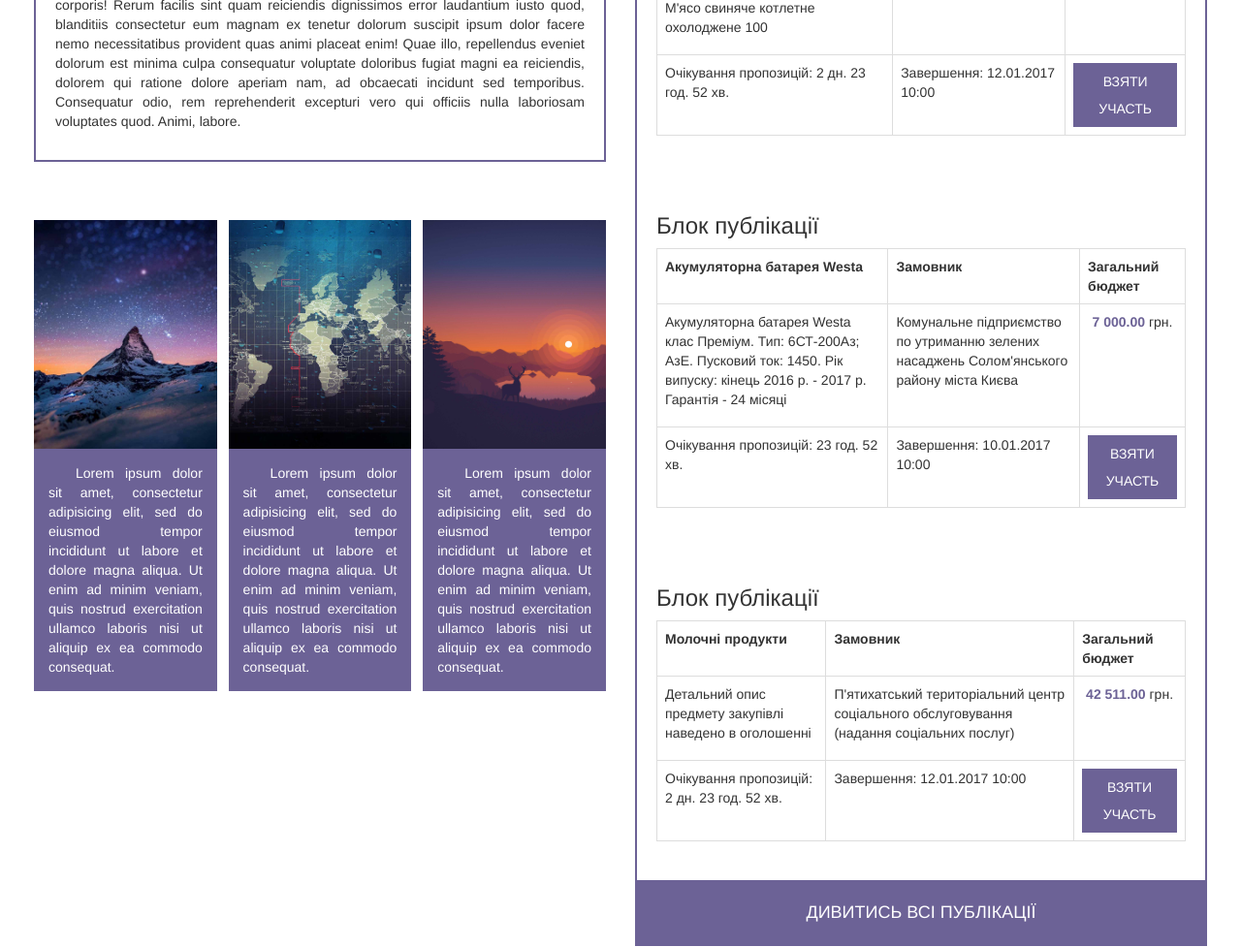
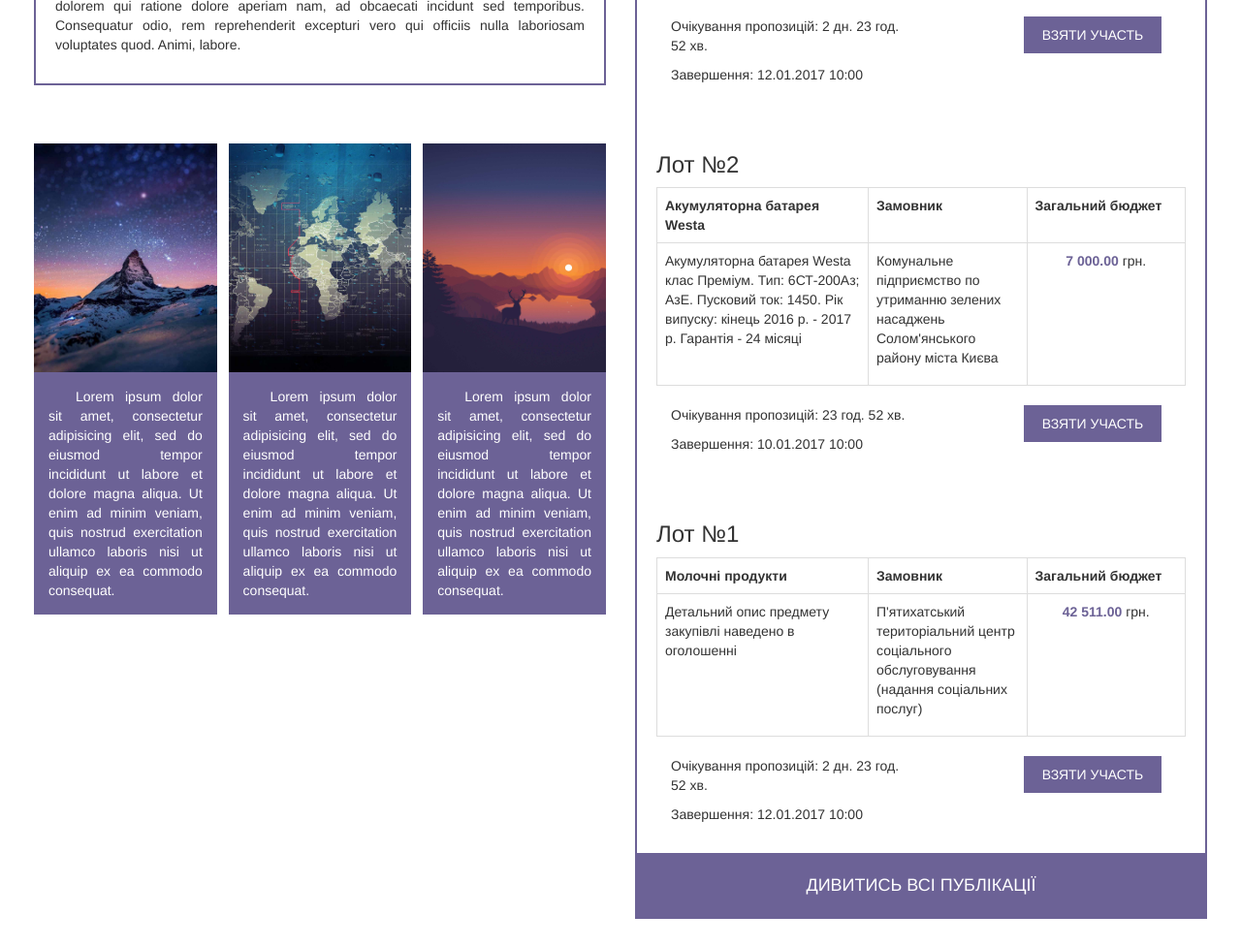
Before and after one commit to s-inshiy/umstrade, a website: page web/index.html in a window 1280 px wide. Shown: the part 706-1683 px from the top of the page at 97% size. Drawn offline with nearby package versions, Linux system fonts and the light colour scheme.

Commit message:
something

```diff
--- a/web/assets/scss/custom.scss
+++ b/web/assets/scss/custom.scss
@@ -11,7 +11,7 @@ $body-bg: url('../images/topback.png'); // Extra materials
     padding: 0;
     box-sizing: border-box;
     outline: none;
-    transition: all .3s ease 0s;
+    transition: all 0.3s ease 0s;
 
     ::selection {
         color: #fff;
@@ -79,7 +79,6 @@ h1 {
                 margin-left: -21px;
             }
 
-
             a {
                 background-color: $purple;
                 padding: 20px 25px;
@@ -90,10 +89,12 @@ h1 {
                     background-color: $purple-light;
                 }
             }
+
             .glyphicon {
                 transform: scale(1.6);
                 z-index: 0;
             }
+
             .notification {
                 position: absolute;
                 background-color: $orange;
@@ -150,7 +151,6 @@ h1 {
     position: absolute;
     background: $body-bg;
     background-repeat: repeat-x;
-    background-position: 0 -25%;
     left: 0;
     right: 0;
     top: 0;
@@ -217,6 +217,20 @@ h1 {
     img {
         width: 30%;
     }
+
+    table {
+        tr {
+            th {
+                &:nth-child(1) {
+                    width: 40%;
+                }
+
+                &:nth-child(2) {
+                    width: 30%;
+                }
+            }
+        }
+    }
 }
 
 .flex {
@@ -240,6 +254,7 @@ h1 {
     padding: 5px 10px;
     margin-right: 10px;
     line-height: 2;
+    text-align: center;
 
     &:hover {
         background-color: $purple-light;
--- a/web/index.html
+++ b/web/index.html
@@ -13,10 +13,10 @@
     <!-- The title of your site -->
     <title>UMSTrade Site</title>
     <!-- Bootstrap 3.3.7 is ON -->
-    <link rel="stylesheet" href="node_modules/bootstrap/dist/css/bootstrap.min.css">
-    <link rel="stylesheet" href="node_modules/bootstrap/dist/css/bootstrap-theme.min.css">
+    <link rel="stylesheet" href="/node_modules/bootstrap/dist/css/bootstrap.min.css">
+    <link rel="stylesheet" href="/node_modules/bootstrap/dist/css/bootstrap-theme.min.css">
     <!-- Your own styles compiled into style.min.css -->
-    <link rel="stylesheet" href="dist/css/style.min.css">
+    <link rel="stylesheet" href="/dist/css/style.min.css">
     <!-- HTML5 shim and Respond.js for IE8 support of HTML5 elements and media queries -->
     <!--[if lt IE 9]>
     <script src="https://oss.maxcdn.com/html5shiv/3.7.2/html5shiv.min.js"></script>
@@ -29,10 +29,10 @@
     <header class="menu container">
         <ul class="row">
             <li><a href="/"><span class="glyphicon glyphicon-home hidden-md hidden-lg" aria-hidden="true"></span><span class="hidden-sm hidden-xs">На головну</span></a></li>
-            <li><a href="#"><span class="glyphicon glyphicon-exclamation-sign hidden-md hidden-lg" aria-hidden="true"></span><span class="hidden-sm hidden-xs">Користувачу</span></a></li>
+            <li><a href="/#"><span class="glyphicon glyphicon-exclamation-sign hidden-md hidden-lg" aria-hidden="true"></span><span class="hidden-sm hidden-xs">Користувачу</span></a></li>
             <li><img src="dist/images/ums-logo2.jpg" class="logo img-responsive hidden-sm hidden-xs"></li>
-            <li><a href="#"><span class="glyphicon glyphicon-usd hidden-md hidden-lg" aria-hidden="true"></span><span class="hidden-sm hidden-xs">Публікації</span></a></li>
-            <li><a href="page2.html"><span class="glyphicon glyphicon-log-in hidden-md hidden-lg" aria-hidden="true"></span><span class="hidden-sm hidden-xs">Вхiд</span></a></li>
+            <li><a href="/#"><span class="glyphicon glyphicon-usd hidden-md hidden-lg" aria-hidden="true"></span><span class="hidden-sm hidden-xs">Публікації</span></a></li>
+            <li><a href="/page2.html"><span class="glyphicon glyphicon-log-in hidden-md hidden-lg" aria-hidden="true"></span><span class="hidden-sm hidden-xs">Вхiд</span></a></li>
             <li class="contacts">
                 <a href="tel:+380442282914">
                     <span class="glyphicon glyphicon-earphone" aria-hidden="true"></span><span class="hidden-xs">(044) 228-29-14</span>
@@ -40,7 +40,6 @@
             </li>
         </ul>
     </header>
-    <h1>Testing</h1>
     <section class="container-fluid">
         <div class="row">
             <div class="col-md-6 text-center">
@@ -77,7 +76,7 @@
                 <section class="content bordered">
                     <h1 class="purple-back">Останнi публикації</h1>
                     <div class="news">
-                        <h3 class="text-justify">Блок публікації</h3>
+                        <h3 class="text-justify">Лот №3</h3>
                         <div class="text-left">
                             <table class="table table-bordered">
                                 <tr>
@@ -100,22 +99,20 @@
                                         <p><span class="purple"><strong>460 000.00</strong></span> грн.</p>
                                     </td>
                                 </tr>
-                                <tr>
-                                    <td>
-                                        <p>Очікування пропозицій: <span>2 дн. 23 год. 52 хв.</span></p>
-                                    </td>
-                                    <td>
-                                        <p>Завершення: <span>12.01.2017 10:00</span></p>
-                                    </td>
-                                    <td class="text-center">
-                                        <a class="button full-width caps" href="#">Взяти участь</a>
-                                    </td>
-                                </tr>
                             </table>
+                            <div class="row">
+                                <div class="col-md-6 col-xs-12">
+                                    <p>Очікування пропозицій: <span>2 дн. 23 год. 52 хв.</span></p>
+                                    <p>Завершення: <span>12.01.2017 10:00</span></p>
+                                </div>
+                                <div class="col-md-4 col-md-offset-2 col-xs-12">
+                                    <a href="#" class="button caps">Взяти участь</a>
+                                </div>
+                            </div>
                         </div>
                     </div>
                     <div class="news">
-                        <h3 class="text-justify">Блок публікації</h3>
+                        <h3 class="text-justify">Лот №2</h3>
                         <div class="text-left">
                             <table class="table table-bordered">
                                 <tr>
@@ -134,22 +131,20 @@
                                         <p><span class="purple"><strong>7 000.00</strong></span> грн.</p>
                                     </td>
                                 </tr>
-                                <tr>
-                                    <td>
-                                        <p>Очікування пропозицій: <span>23 год. 52 хв.</span></p>
-                                    </td>
-                                    <td>
-                                        <p>Завершення: <span>10.01.2017 10:00</span></p>
-                                    </td>
-                                    <td class="text-center">
-                                        <a class="button full-width caps" href="#">Взяти участь</a>
-                                    </td>
-                                </tr>
                             </table>
+                            <div class="row">
+                                <div class="col-md-6 col-xs-12">
+                                    <p>Очікування пропозицій: <span>23 год. 52 хв.</span></p>
+                                    <p>Завершення: <span>10.01.2017 10:00</span></p>
+                                </div>
+                                <div class="col-md-4 col-md-offset-2 col-xs-12">
+                                    <a href="#" class="button caps">Взяти участь</a>
+                                </div>
+                            </div>
                         </div>
                     </div>
                     <div class="news">
-                        <h3 class="text-justify">Блок публікації</h3>
+                        <h3 class="text-justify">Лот №1</h3>
                         <div class="text-left">
                             <table class="table table-bordered">
                                 <tr>
@@ -168,21 +163,19 @@
                                         <p><span class="purple"><strong>42 511.00</strong></span> грн.</p>
                                     </td>
                                 </tr>
-                                <tr>
-                                    <td>
-                                        <p>Очікування пропозицій: <span>2 дн. 23 год. 52 хв.</span></p>
-                                    </td>
-                                    <td>
-                                        <p>Завершення: <span>12.01.2017 10:00</span></p>
-                                    </td>
-                                    <td class="text-center">
-                                        <a class="button full-width caps" href="#">Взяти участь</a>
-                                    </td>
-                                </tr>
                             </table>
+                            <div class="row">
+                                <div class="col-md-6 col-xs-12">
+                                    <p>Очікування пропозицій: <span>2 дн. 23 год. 52 хв.</span></p>
+                                    <p>Завершення: <span>12.01.2017 10:00</span></p>
+                                </div>
+                                <div class="col-md-4 col-md-offset-2 col-xs-12">
+                                    <a href="#" class="button caps">Взяти участь</a>
+                                </div>
+                            </div>
                         </div>
                     </div>
-                    <a class="button button--big" href="#">Дивитись всi публікації</a>
+                    <a class="button button--big" href="/#">Дивитись всi публікації</a>
                 </section>
             </div>
         </div>
@@ -191,13 +184,13 @@
         <img class="logo img-responsive" src="dist/images/ums-logo2.jpg" alt="">
         <span class="copyright hidden-xs hidden-sm">&copy 2017 Все права защищены.</span>
         <address class="text-right">
-            <a href="tel:+380442282914">
+            <a href="/tel:+380442282914">
                 <span class="glyphicon glyphicon-earphone" aria-hidden="true"></span><span class="hidden-sm hidden-xs">(044) 228-29-14</span>
             </a>
-            <a href="mailto:admin@umstrade.com.ua">
+            <a href="/mailto:admin@umstrade.com.ua">
               <span class="glyphicon glyphicon-envelope" aria-hidden="true"></span><span class="hidden-sm hidden-xs">admin@umstrade.com.ua</span>
             </a>
-            <a href="#">
+            <a href="/#">
               <span class="glyphicon glyphicon-map-marker" aria-hidden="true"></span><span class="hidden-sm hidden-xs">Жовтнева, 20д</span>
             </a>
           </address>
@@ -205,8 +198,8 @@
 </body>
 <!-- jQuery -->
 <script src="node_modules/jquery/dist/jquery.min.js"></script>
-<script src="dist\js\scripts.min.js"></script>
 <!-- Include all compiled plugins (below), or include individual files as needed -->
 <script src="js/bootstrap.min.js"></script>
+<script src="dist/js/scripts.min.js"></script>
 
 </html>
```
Also changed, not shown: web/dist/css/custom.css, web/dist/css/style.css, web/dist/css/style.min.css. Lines whose indentation alone changed are shown as unchanged.
